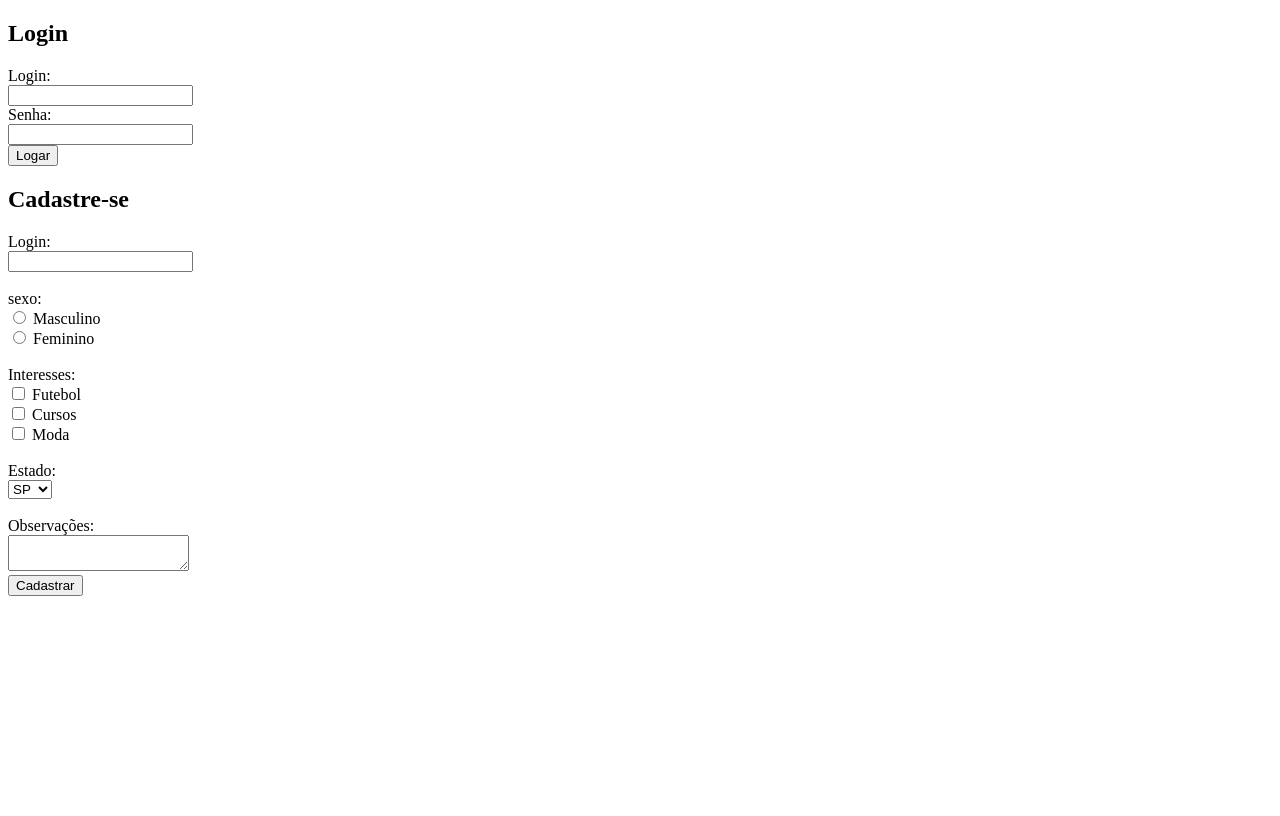
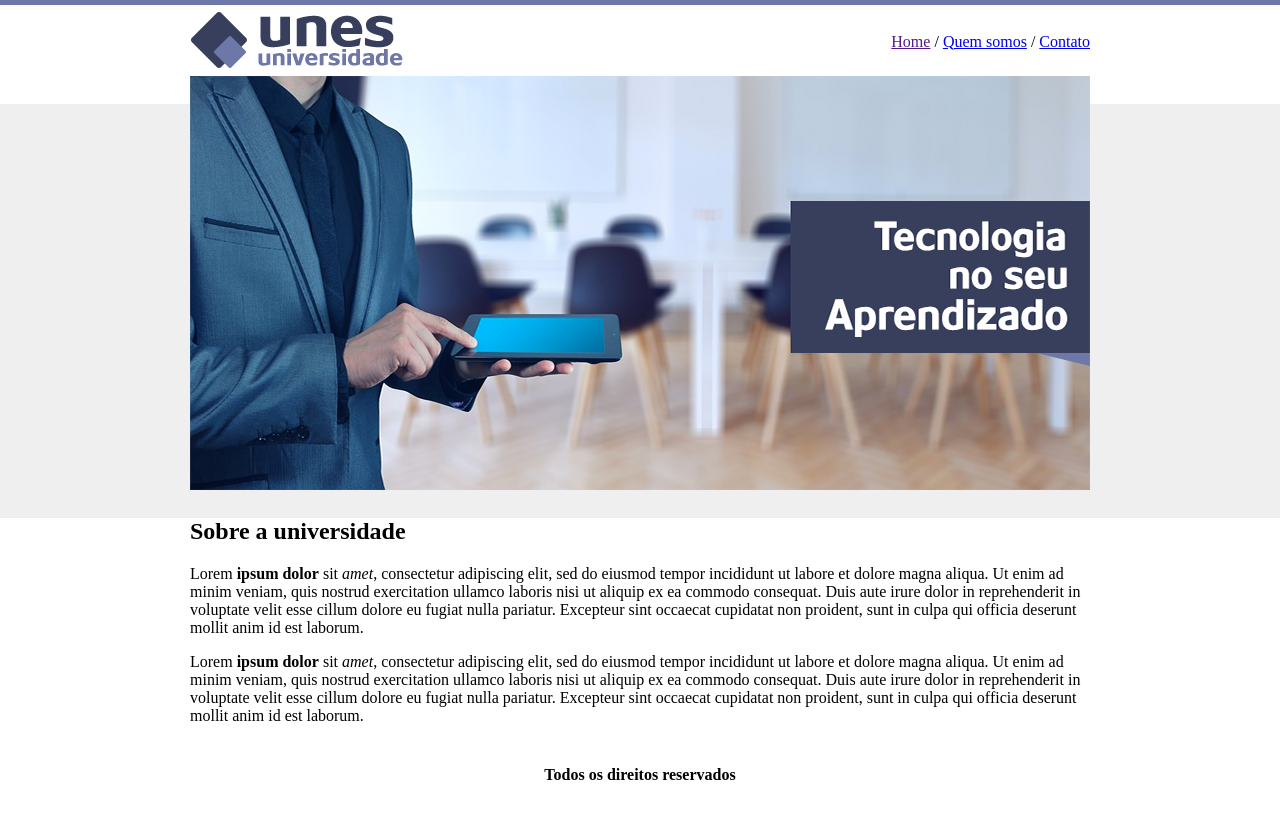
Before and after one commit to DayanMonteiro/HTML5---CSS3, a plain HTML site: page index.html in a window 1280 px wide. Drawn offline with Linux system fonts and the light colour scheme.

Commit message:
pagina 01 pronta

```diff
--- a/index.html
+++ b/index.html
@@ -2,59 +2,49 @@
 
 <html>
   <head>
-    <title>Meu site</title>
+    <title>UNES - Página princial</title>
     <meta charset="utf-8" />
   </head>
 
-  <body>
-    <h2>Login</h2>
-  <form>
-<!-- form para criação de formulário-->
-        Login:<br>
-        <input type="text" name="login"><br>
-<!-- input é um comando de entrada de dados
-type para definor o tipo de comando
-text inserir texto
-login para inserir o login do usuário-->
-        Senha:<br>
-        <input type="password"name="senha"><br>
-<!-- password para inserir senha-->
-        <input type="button" value="Logar">
-<!--button para criar um botão, poderia tambem usar
-submit para enviar os dados inseridos-->
-    </form>
+  <body background="Projeto final do primeiro site/imagens/fundo.png">
 
-    <h2>Cadastre-se</h2>
+      <table border="0" width="900" align="center">
 
-    <form>
+        <tr>
+          <td heigth="89"><img src="Projeto final do primeiro site/imagens/logo.png"></td>
+          <td align="right">
+            <a href="">Home</a> /
+            <a href="quem-somos.html"> Quem somos</a> /
+              <a href="contato.html">  Contato</a>
+          </td>
+        </tr>
 
-    Login:<br>
-    <input type="text" name="login"><br><br>
+        <tr>
 
-    sexo:<br>
-    <input type="radio" nome="sexo"valeu="M"> Masculino<br>
-    <input type="radio" nome="sexo" value="F"> Feminino<br><br>
+            <td colspan="2">
+              <img src="Projeto final do primeiro site/imagens/capa.png">
+            </td>
+        </tr>
 
-    Interesses:<br>
-    <input type="checkbox" name="Interesses"> Futebol<br>
-    <input type="checkbox" name="Interesses"> Cursos<br>
-    <input type="checkbox" name="Interesses"> Moda<br><br>
+        <tr>
+          <td colspan="2">
+            <h2>Sobre a universidade</h2>
+            <p>
+              Lorem <strong>ipsum dolor</strong>  sit <em>amet</em>, consectetur adipiscing elit, sed do eiusmod tempor incididunt ut labore et dolore magna aliqua. Ut enim ad minim veniam, quis nostrud exercitation ullamco laboris nisi ut aliquip ex ea commodo consequat. Duis aute irure dolor in reprehenderit in voluptate velit esse cillum dolore eu fugiat nulla pariatur. Excepteur sint occaecat cupidatat non proident, sunt in culpa qui officia deserunt mollit anim id est laborum.
+            </p>
 
-    Estado:<br>
-    <select name="estado">
-        <option value="sp">SP</option>
-        <option value+="rj">RJ</option>
-        <option value="mg">MG</option>
-        <option value="rs">RS</option>
-    </select><br><br>
+            <p>
+              Lorem <strong>ipsum dolor</strong>  sit <em>amet</em>, consectetur adipiscing elit, sed do eiusmod tempor incididunt ut labore et dolore magna aliqua. Ut enim ad minim veniam, quis nostrud exercitation ullamco laboris nisi ut aliquip ex ea commodo consequat. Duis aute irure dolor in reprehenderit in voluptate velit esse cillum dolore eu fugiat nulla pariatur. Excepteur sint occaecat cupidatat non proident, sunt in culpa qui officia deserunt mollit anim id est laborum.
+            </p>
+          </td>
+        </tr>
 
-    Observações: <br>
-    <textarea></textarea><br>
+        <tr>
 
-    <input type="submit" value="Cadastrar">
-
-
-    </form>
+        <td colspan="2"align="center">
+            <h4>Todos os direitos reservados</h4>
+        </tr>
+      </table>
 
   </body>
 
```
Also changed, not shown: Projeto final do primeiro site/imagens/capa.png (added), Projeto final do primeiro site/imagens/fundo.png (added), Projeto final do primeiro site/imagens/fundo2.png (added), Projeto final do primeiro site/imagens/logo.png (added), 1 other file.
